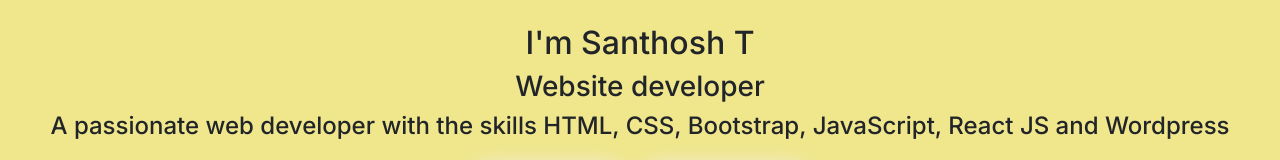
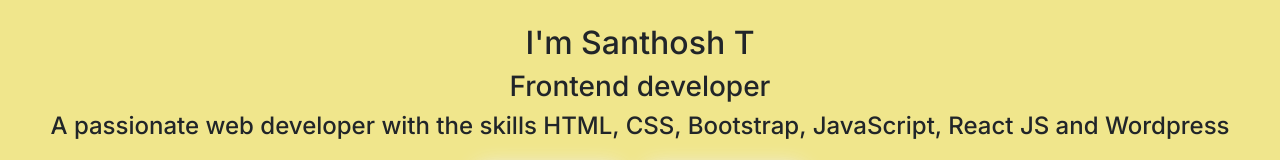
Before and after one commit to SAN2022/Portfolio, a React (Vite) app: page / in a window 1280 px wide. Shown: the part 128-288 px from the top of the page. Built offline with nearby package versions, Linux system fonts and the light colour scheme.

Commit message:
Title update

```diff
--- a/src/Components/Header.jsx
+++ b/src/Components/Header.jsx
@@ -22,7 +22,7 @@
                 <div id='header'>
                 {/* <img src={my_img} alt="" width='120px'/> */}
                     <h2>I'm Santhosh T</h2>
-                    <h3>Website developer</h3>
+                    <h3>Frontend developer</h3>
                     <h4>A passionate web developer with the skills HTML, CSS, Bootstrap, JavaScript, React JS and Wordpress</h4>
                     <button className='connect btn'><a href="https://wa.me/+918344571951" target='_blank'>Connect with me</a></button>
                     <button className='resume btn' onClick={downloadResume}>Download Resume</button>
```
